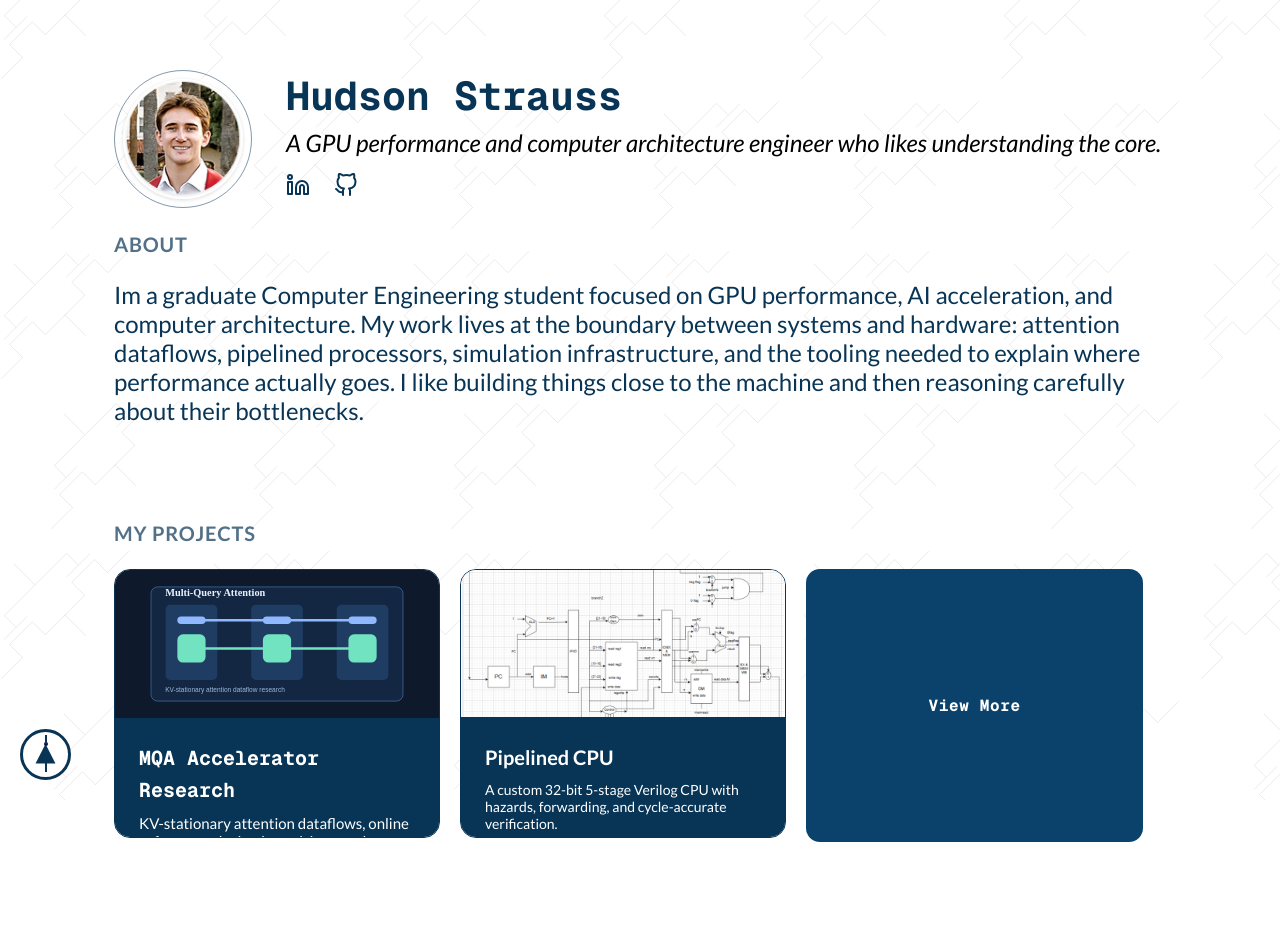
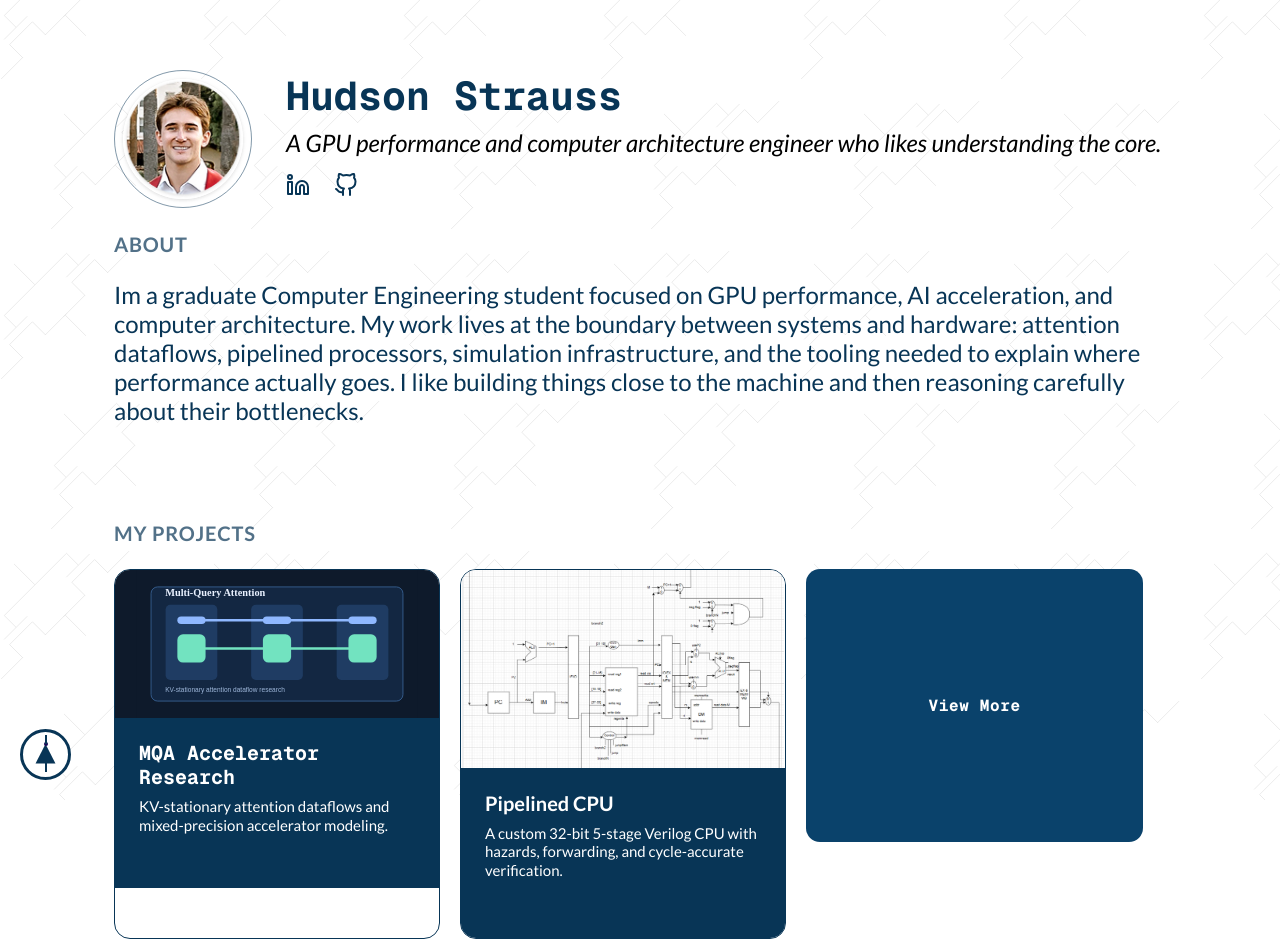
Before and after one commit to Hstrauss1/MyWebsite, a Next.js app: page / in a window 1280 px wide. Shown: the top 941 px of the page. Built offline with nearby package versions, Linux system fonts and the light colour scheme; a web font is replaced by a local one.

Commit message:
Fix homepage project card clipping

```diff
--- a/app/globals.css
+++ b/app/globals.css
@@ -207,6 +207,30 @@ body::before {
   display: flex;
   gap: 20px;
   align-items: flex-start;
+}
+
+.projects-scroll .project-card {
+  width: 326px;
+  height: 370px;
+  flex: 0 0 326px;
+}
+
+.projects-scroll .project-bottom {
+  height: auto;
+  min-height: 170px;
+  justify-content: flex-start;
+}
+
+.projects-scroll .project-title,
+.projects-scroll .project-title-lato {
+  font-size: 20px;
+  line-height: 1.18;
+}
+
+.projects-scroll .project-description,
+.projects-scroll .project-description-small {
+  font-size: 15px;
+  line-height: 1.25;
 }
 
 .project-card {
--- a/app/page.tsx
+++ b/app/page.tsx
@@ -135,8 +135,8 @@ export default function Home() {
                 <div className="project-bottom">
                   <div className="project-title">MQA Accelerator Research</div>
                   <div className="project-description">
-                    KV-stationary attention dataflows, online softmax, and
-                    mixed-precision accelerator modeling.
+                    KV-stationary attention dataflows and mixed-precision
+                    accelerator modeling.
                   </div>
                 </div>
               </Link>
```
